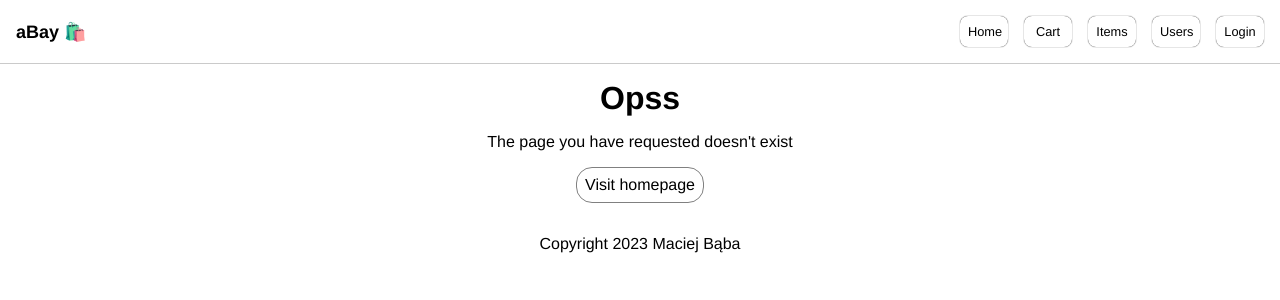
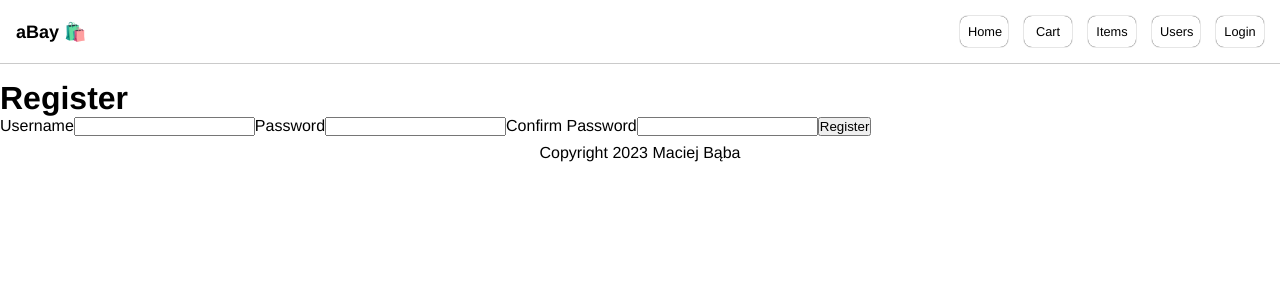
Before and after one commit to maciejbaba/mern-ecommerce, a React (Create React App) app: page /register in a window 1280 px wide. Shown: the top 300 px of the page. Built offline with nearby package versions, Linux system fonts and the light colour scheme; no server answers; the HTML template or start-up script is replaced by a standard one.

Commit message:
add basic Register component, add routing to it

```diff
--- a/src/App.js
+++ b/src/App.js
@@ -12,6 +12,7 @@ import UserPage from "./features/users/UserPage";
 import NewItem from "./features/items/NewItem";
 import ItemsList from "./features/items/ItemsList";
 import EditUser from "./features/users/EditUser";
+import Register from "./features/auth/Register";
 
 function App() {
   return (
@@ -32,6 +33,7 @@ function App() {
             <Route path=":id" element={<ItemPage />} />
             <Route path="newItem" element={<NewItem />} />
           </Route>
+          <Route path="register" element={<Register />} />
           <Route path="*" element={<Missing />} />
         </Route>
       </Route>
--- a/src/features/auth/Login.js
+++ b/src/features/auth/Login.js
@@ -1,9 +1,15 @@
 import "../../css/Login.css";
 import { useState } from "react";
+import { useNavigate } from "react-router-dom";
 
 const Login = () => {
   const [username, setUsername] = useState("");
   const [password, setPassword] = useState("");
+  const navigate = useNavigate();
+
+  const handleRegister = () => {
+    navigate("/register");
+  }
 
   return (
     <main className="main-login">
@@ -29,6 +35,13 @@ const Login = () => {
           Login
         </button>
       </form>
+
+      <div>
+        <p>
+          Don't have an account? <button onClick={handleRegister} style={{padding: ".2rem"
+          }}>Register</button>
+        </p>
+      </div>
     </main>
   );
 };
--- /dev/null
+++ b/src/features/auth/Register.js
@@ -0,0 +1,25 @@
+import { useAddNewUserMutation } from "../users/usersApiSlice";
+import { useState } from "react";
+
+const Register = () => {
+  const [username, setUsername] = useState("");
+  const [password, setPassword] = useState("");
+  const [confirmPassword, setConfirmPassword] = useState("");
+  const [addNewUser, { isLoading }] = useAddNewUserMutation();
+  return (
+    <main>
+      <h1>Register</h1>
+      <form action="">
+        <label htmlFor="username">Username</label>
+        <input type="text" name="username" id="username" />
+        <label htmlFor="password">Password</label>
+        <input type="password" name="password" id="password" />
+        <label htmlFor="confirmPassword">Confirm Password</label>
+        <input type="password" name="confirmPassword" id="confirmPassword" />
+        <button type="submit">Register</button>
+      </form>
+    </main>
+  );
+};
+
+export default Register;
```
